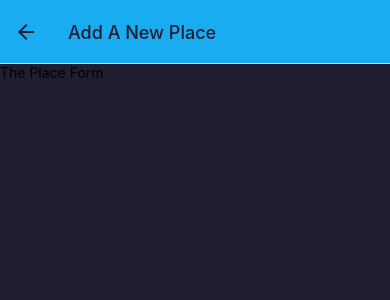
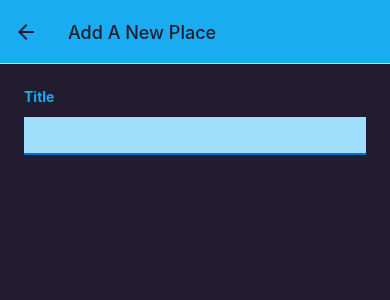
Before and after one commit to alanwsh/native-device-features, a React Native app: screen /AddPlace in a window 390 px wide. Shown: the top 300 px of the page. Built offline with nearby package versions, Linux system fonts and the light colour scheme.

Commit message:
titile input for add place form

```diff
--- a/components/Places/PlaceForm.js
+++ b/components/Places/PlaceForm.js
@@ -1,10 +1,43 @@
-import { View, Text } from "react-native";
+import { useState } from "react";
+import { View, Text, ScrollView, TextInput, StyleSheet } from "react-native";
+import { Colors } from "../../constants/colors";
 
 function PlaceForm(){
+
+    const [title, setTitle] = useState('');
+
+    function changeTitleHandler(enteredText){
+        setTitle(enteredText);
+    }
+
     return (
-        <View>
-            <Text>The Place Form</Text>
-        </View>
+        <ScrollView style={styles.form}>
+            <View>
+                <Text style={styles.label}>Title</Text>
+                <TextInput style={styles.input} onChangeText={changeTitleHandler} value={title}/>
+            </View>
+        </ScrollView>
     );
 }
 export default PlaceForm;
+
+const styles = StyleSheet.create({
+    form:{
+        flex:1,
+        padding:24
+    },
+    label:{
+        fontWeight:'bold',
+        marginBottom:4,
+        color:Colors.primary500
+    },
+    input:{
+        marginVertical:8,
+        paddingHorizontal:4,
+        paddingVertical:8,
+        fontSize:16,
+        borderBottomColor:Colors.primary700,
+        borderBottomWidth:2,
+        backgroundColor:Colors.primary100
+    }
+});
```
